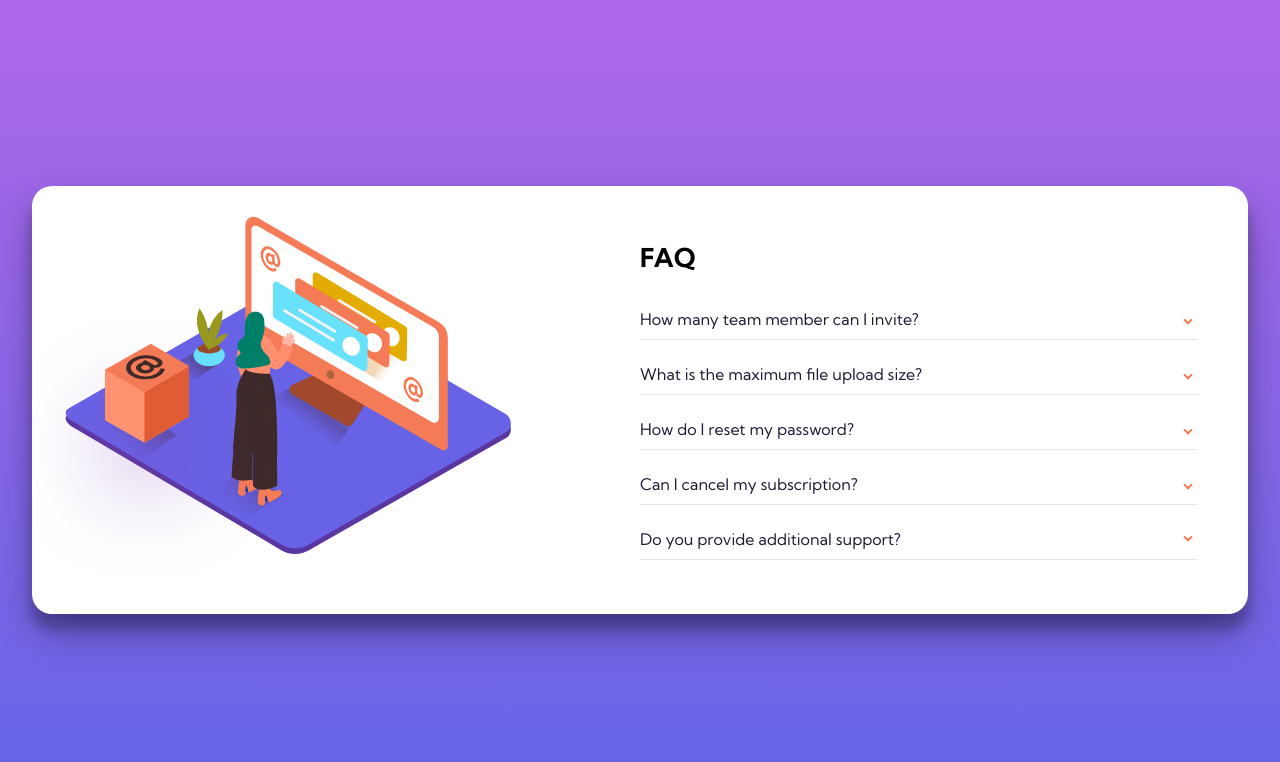
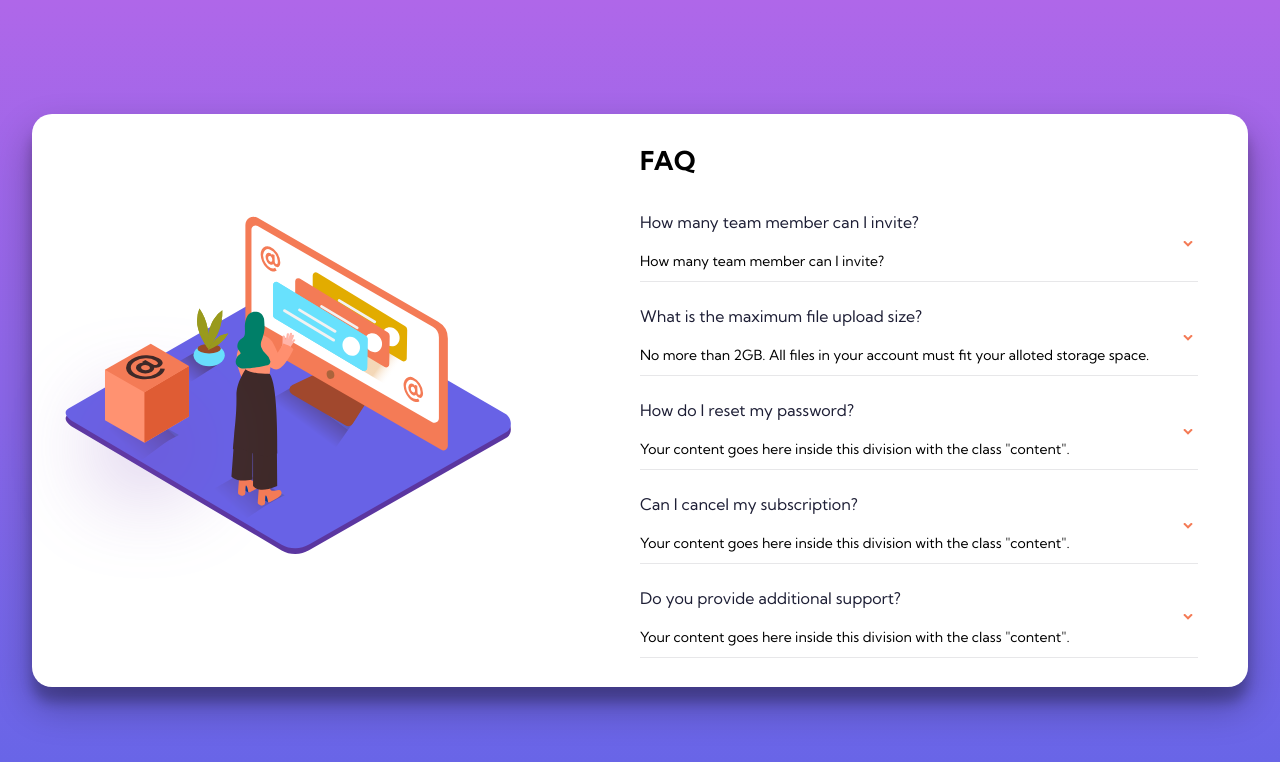
Before and after one commit to DownTheMatrix/faq-accordion-component, a website: page index.html in a window 1280 px wide. Drawn offline with Linux system fonts and the light colour scheme.

Commit message:
Restructure accordion component

```diff
--- a/index.html
+++ b/index.html
@@ -26,17 +26,55 @@
         <h1>FAQ</h1>
         <div class="accordion-wrapper">
           <input type="checkbox" id="title1" />
-          <label for="title1">How many team member can I invite?</label>
+          <div class="label-wrapper">
+            <input type="checkbox" id="title1" />
+            <label class="accordion-label" for="title1"
+              >How many team member can I invite?</label
+            >
+            <img
+              class="arrow-icon"
+              src="./images/icon-arrow-down.svg"
+              alt="Arrow icon"
+            />
+          </div>
 
           <div class="content">
             <p>How many team member can I invite?</p>
           </div>
-          <img class="arrow-icon" src="./images/icon-arrow-down.svg" alt="Arrow icon">
         </div>
 
         <div class="accordion-wrapper">
           <input type="checkbox" id="title2" />
-          <label for="title2">What is the maximum file upload size?</label>
+          <div class="label-wrapper">
+            <label class="accordion-label" for="title2"
+              >What is the maximum file upload size?</label
+            >
+            <img
+              class="arrow-icon"
+              src="./images/icon-arrow-down.svg"
+              alt="Arrow icon"
+            />
+          </div>
+
+          <div class="content">
+            <p>
+              No more than 2GB. All files in your account must fit your alloted storage space.
+            </p>
+          </div>
+        </div>
+
+        <div class="accordion-wrapper">
+          <input type="checkbox" id="title3" />
+          <div class="label-wrapper">
+            <label class="accordion-label" for="title3"
+              >How do I reset my password?</label
+            >
+            <img
+              class="arrow-icon"
+              src="./images/icon-arrow-down.svg"
+              alt="Arrow icon"
+            />
+          </div>
 
           <div class="content">
             <p>
@@ -44,12 +82,20 @@
               "content".
             </p>
           </div>
-          <img class="arrow-icon" src="./images/icon-arrow-down.svg" alt="Arrow icon">
         </div>
 
         <div class="accordion-wrapper">
-          <input type="checkbox" id="title3" />
-          <label for="title3">How do I reset my password?</label>
+          <input type="checkbox" id="title4" />
+          <div class="label-wrapper">
+            <label class="accordion-label" for="title4"
+              >Can I cancel my subscription?</label
+            >
+            <img
+              class="arrow-icon"
+              src="./images/icon-arrow-down.svg"
+              alt="Arrow icon"
+            />
+          </div>
 
           <div class="content">
             <p>
@@ -57,12 +103,20 @@
               "content".
             </p>
           </div>
-          <img class="arrow-icon" src="./images/icon-arrow-down.svg" alt="Arrow icon">
         </div>
 
         <div class="accordion-wrapper">
-          <input type="checkbox" id="title4" />
-          <label for="title4">Can I cancel my subscription?</label>
+          <input type="checkbox" id="title5" />
+          <div class="label-wrapper">
+            <label class="accordion-label" for="title5"
+              >Do you provide additional support?</label
+            >
+            <img
+              class="arrow-icon"
+              src="./images/icon-arrow-down.svg"
+              alt="Arrow icon"
+            />
+          </div>
 
           <div class="content">
             <p>
@@ -70,24 +124,8 @@
               "content".
             </p>
           </div>
-          <img class="arrow-icon" src="./images/icon-arrow-down.svg" alt="Arrow icon">
         </div>
-
-        <div class="accordion-wrapper">
-          <input type="checkbox" id="title5" />
-          <label for="title5">Do you provide additional support?</label>
-
-          <div class="content">
-            <p>
-              Your content goes here inside this division with the class
-              "content".
-            </p>
-          </div>
-          <img class="arrow-icon" src="./images/icon-arrow-down.svg" alt="Arrow icon">
-        </div>
-
       </div>
     </div>
-
   </body>
 </html>
```
